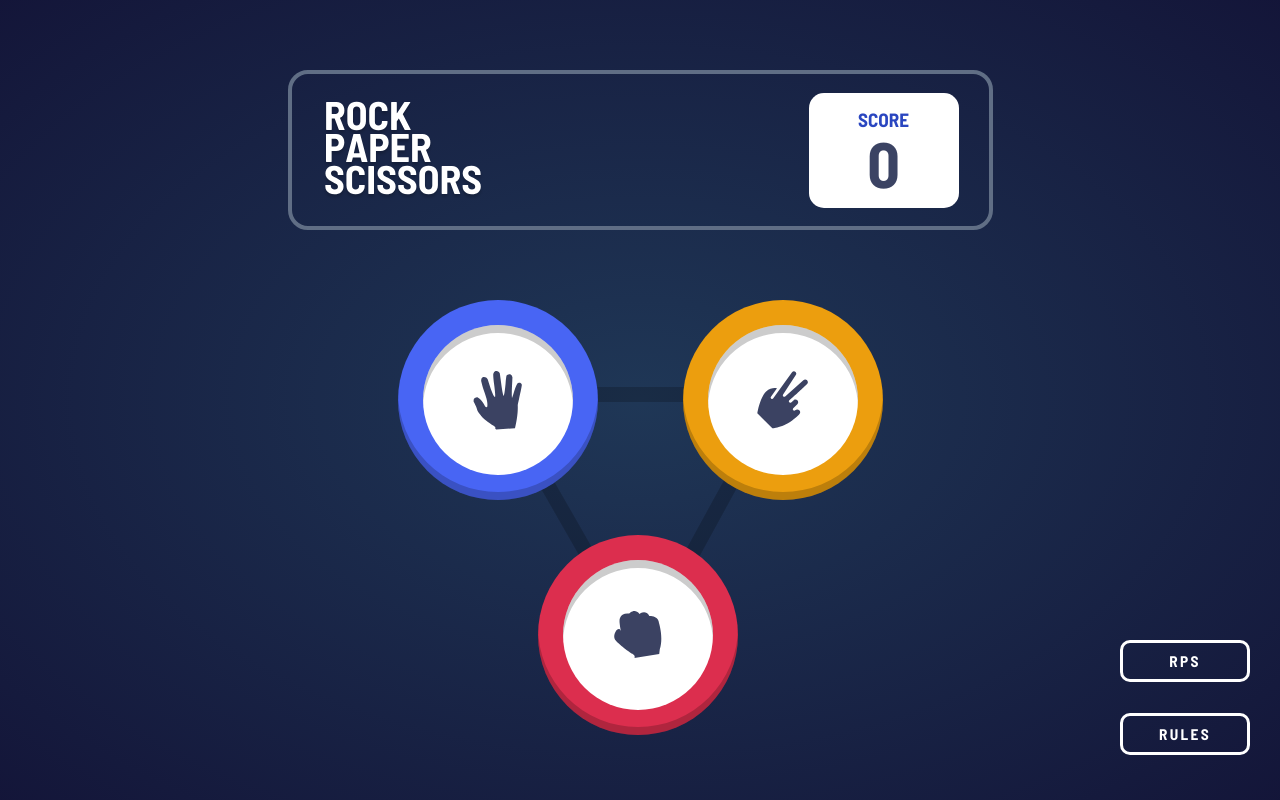
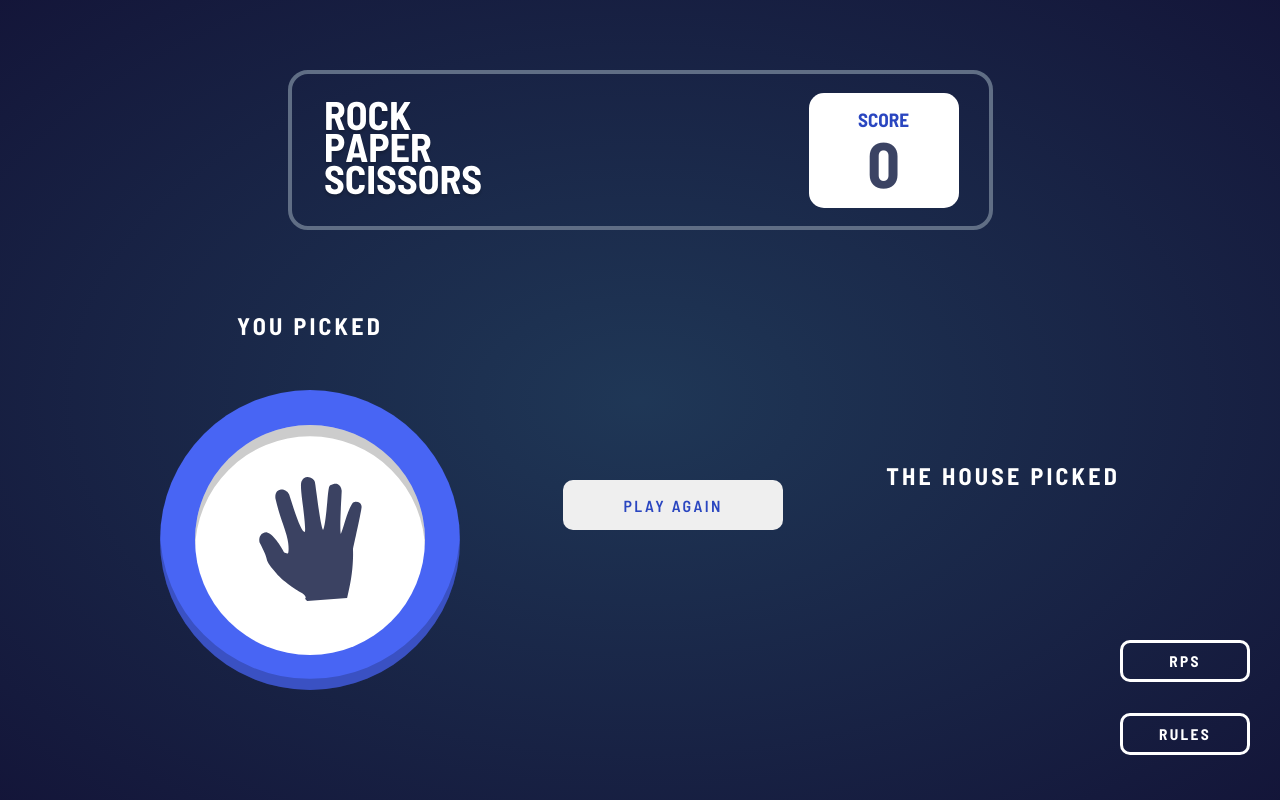
Before and after one commit to m4tut/rock_paper_scissors_master, a plain HTML site: page index.html in a window 1280 px wide. Both pictures are taken after a click on the button 497 px from the left and 400 px from the top of the page. Drawn offline with Linux system fonts and the light colour scheme.

Commit message:
update project

```diff
--- a/index.html
+++ b/index.html
@@ -8,15 +8,8 @@
 
         <link rel="stylesheet" href="style/style.css" />
         <script src="js/script.js" defer></script>
-        <!--
-  You Picked
-  The House Picked
+    </head>
 
-  You Win
-  You Lose
-
-  Play Again -->
-    </head>
     <body>
         <header class="header">
             <div class="score">
@@ -31,11 +24,13 @@
                     <img src="images/icon-paper.svg" alt="paper" />
                 </span>
             </button>
+
             <button data-option="scissors-option" class="option scissors">
                 <span data-option="scissors-option" class="option_inner">
                     <img src="images/icon-scissors.svg" alt="scissors" />
                 </span>
             </button>
+
             <button data-option="rock-option" class="option rock">
                 <span data-option="rock-option" class="option_inner">
                     <img src="images/icon-rock.svg" alt="rock" />
@@ -48,11 +43,34 @@
                 </span>
             </button>
 
-            <button data-option="rock-option" class="option spock">
-                <span data-option="rock-option" class="option_inner">
+            <button data-option="spock-option" class="option spock">
+                <span data-option="spock-option" class="option_inner">
                     <img src="images/icon-spock.svg" alt="spock" />
                 </span>
             </button>
+        </main>
+
+        <!-- window game -->
+        <main class="main_game active_new_game">
+            <div class="you_picked">
+                <h2 class="main_game_title">You Picked</h2>
+                <div class="you_picked_block"></div>
+            </div>
+            <div class="new_game_block">
+                <h1></h1>
+                <button id="play_again">Play Again</button>
+            </div>
+            <div class="the_house_picked">
+                <h2 class="main_game_title">The House Picked</h2>
+                <div class="the_house_picked_block">
+                    <!-- <button data-option="spock-option" class="option spock">
+                        <span data-option="spock-option" class="option_inner">
+                            <img src="images/icon-spock.svg" alt="spock" />
+                        </span>
+                    </button> -->
+                </div>
+            </div>
+            <!-- win_option -->
         </main>
 
         <footer class="footer">
@@ -60,7 +78,7 @@
             <button id="rules_btn">Rules</button>
         </footer>
 
-        <!-- modal window -->
+        <!-- modal window rules -->
         <div class="rules">
             <div class="rules_inner">
                 <div class="rules_header">
--- a/js/script.js
+++ b/js/script.js
@@ -43,10 +43,12 @@ document.addEventListener('DOMContentLoaded', () => {
     // bonus game
     const bonusGameBtnElem = document.getElementById('bonusGame_btn');
     const imgRulesElem = document.querySelector('.img_rules');
+    const scoreNumberElem = document.querySelector('.score_number');
     const body = document.body;
 
     bonusGameBtnElem.addEventListener('click', () => {
         body.classList.toggle('bonus_game');
+        scoreNumberElem.textContent = '0';
         if (bonusGameBtnElem.textContent == 'rps') {
             imgRulesElem.src = 'images/image-rules-bonus.svg';
             bonusGameBtnElem.textContent = 'rpsls';
@@ -55,4 +57,60 @@ document.addEventListener('DOMContentLoaded', () => {
             imgRulesElem.src = 'images/image-rules.svg';
         }
     });
+
+    // //////////////////////////////
+    // game
+    const game = () => {
+        const optionElem = document.querySelectorAll('.option');
+        const mainElem = document.querySelector('.main');
+        const mainGameElem = document.querySelector('.main_game');
+        const youPickedBlockElem = document.querySelector('.you_picked_block');
+        const playAgainElem = document.getElementById('play_again');
+        let btnElem;
+        let truefalse = 1;
+        const youWin = 'You Win';
+        const youLose = 'You Lose';
+        const itsATie = "IT'S A TIE";
+
+        optionElem.forEach((item) => {
+            item.addEventListener('click', () => {
+                if (truefalse) {
+                    mainElem.style.opacity = '0';
+
+                    setTimeout(() => {
+                        mainElem.style.display = 'none';
+                    }, 500);
+
+                    mainGameElem.style.display = 'flex';
+
+                    setTimeout(() => {
+                        mainGameElem.style.opacity = '1';
+                    }, 800);
+
+                    youPickedBlockElem.innerHTML = item.outerHTML;
+                    btnElem = item.dataset.option;
+                    truefalse = 0;
+                }
+            });
+        });
+
+        playAgainElem.addEventListener('click', () => {
+            mainGameElem.style.opacity = '0';
+            setTimeout(() => {
+                mainGameElem.style.display = 'none';
+            }, 500);
+
+            setTimeout(() => {
+                mainElem.style.display = 'block';
+            }, 500);
+
+            setTimeout(() => {
+                mainElem.style.opacity = '1';
+            }, 800);
+
+            truefalse = 1;
+        });
+    };
+
+    game();
 });
--- a/style/style.css
+++ b/style/style.css
@@ -28,6 +28,11 @@
 html,
 body {
     height: 100%;
+
+    -webkit-user-select: none;
+    -moz-user-select: none;
+    -ms-user-select: none;
+    user-select: none;
 }
 
 body {
@@ -37,6 +42,8 @@ body {
     background-image: var(--radialGradient);
     position: relative;
     padding-top: 70px;
+
+    overflow: hidden;
 }
 
 button {
@@ -95,6 +102,7 @@ button {
     margin-top: 70px;
     background: url(../images/bg-triangle.svg) no-repeat center;
     position: relative;
+    transition: opacity 1s;
 }
 
 .option {
@@ -107,6 +115,8 @@ button {
 
     -webkit-box-shadow: inset 0 -0.5rem rgb(0 0 0 / 20%);
     box-shadow: inset 0 -0.5rem rgb(0 0 0 / 20%);
+
+    position: absolute;
 }
 
 .option:hover .option_inner {
@@ -118,21 +128,18 @@ button {
 }
 
 .paper {
-    position: absolute;
     top: 0;
     left: 110px;
     background-color: var(--paperColor);
 }
 
 .scissors {
-    position: absolute;
     top: 0;
     right: 110px;
     background-color: var(--scissorsColor);
 }
 
 .rock {
-    position: absolute;
     bottom: 15px;
     left: 250px;
     background-color: var(--rockColor);
@@ -140,7 +147,6 @@ button {
 
 .lizard {
     display: none;
-    position: absolute;
     bottom: 15px;
     left: 180px;
     background-color: var(--lizardColor);
@@ -148,7 +154,6 @@ button {
 
 .spock {
     display: none;
-    position: absolute;
     top: 110px;
     left: 125px;
     background-color: var(--cyanColor);
@@ -169,6 +174,115 @@ button {
     align-items: center;
 
     transition: background-color 2s linear;
+}
+
+/* main game */
+.main_game {
+    display: none;
+    justify-content: space-between;
+
+    opacity: 0;
+    transition: opacity 1s, width 1s;
+
+    width: 705px;
+    height: 400px;
+    margin: 0 auto;
+    margin-top: 70px;
+    position: relative;
+    text-transform: uppercase;
+    text-align: center;
+    color: white;
+    letter-spacing: 0.2rem;
+    font-size: 1rem;
+    margin: 0 auto;
+    margin-top: 70px;
+    align-items: center;
+}
+
+.active_new_game {
+    display: flex;
+    width: 960px;
+}
+
+.main_game_title {
+    margin-bottom: 50px;
+}
+
+.main_game .option,
+.bonus_game .main_game .option {
+    position: relative;
+    top: 0;
+    left: 0;
+    right: 0;
+    bottom: 0;
+
+    width: 300px;
+    height: 300px;
+
+    -webkit-box-shadow: inset 0 -0.7rem rgb(0 0 0 / 20%);
+    box-shadow: inset 0 -0.7rem rgb(0 0 0 / 20%);
+}
+
+.main_game .option_inner,
+.bonus_game .main_game .option_inner {
+    width: 230px;
+    height: 230px;
+
+    -webkit-box-shadow: inset 0 0.7rem rgb(0 0 0 / 20%);
+    box-shadow: inset 0 0.7rem rgb(0 0 0 / 20%);
+}
+
+.main_game .option_inner img {
+    width: 45%;
+    height: auto;
+}
+
+.new_game_block {
+    width: 220px;
+    margin: 0 70px;
+    text-transform: uppercase;
+    text-align: center;
+    color: white;
+    letter-spacing: 0.15rem;
+    display: none;
+}
+
+.active_new_game .new_game_block {
+    display: block;
+}
+
+.new_game_block h1 {
+    font-size: 3rem;
+    margin-bottom: 10px;
+}
+
+#play_again {
+    width: 100%;
+    height: 50px;
+    color: var(--scoreText);
+    border-radius: 10px;
+    text-transform: inherit;
+    letter-spacing: inherit;
+    font-size: 1rem;
+}
+
+.you_picked {
+    position: relative;
+}
+
+.the_house_picked_block {
+
+}
+
+.win_option::before {
+    content: '';
+    position: absolute;
+    top: 0;
+    left: 0;
+    width: 600px;
+    height: 600px;
+    border-radius: 50%;
+    background: rgba(255, 255, 255, 0.1);
 }
 
 /* footer */
@@ -223,11 +337,6 @@ button {
     width: 100%;
     background-color: rgba(0, 0, 0, 50%);
     transition: height 1s;
-
-    -webkit-user-select: none;
-    -moz-user-select: none;
-    -ms-user-select: none;
-    user-select: none;
 }
 
 .rules_active {
@@ -307,21 +416,18 @@ button {
 }
 
 .bonus_game .paper {
-    position: absolute;
     top: 110px;
     left: 425px;
     background-color: var(--paperColor);
 }
 
 .bonus_game .scissors {
-    position: absolute;
     top: 0;
     right: 280px;
     background-color: var(--scissorsColor);
 }
 
 .bonus_game .rock {
-    position: absolute;
     bottom: 15px;
     left: 375px;
 
@@ -346,6 +452,10 @@ button {
 
 /* media */
 @media (max-width: 755px) {
+    body {
+        overflow: scroll;
+    }
+
     /* header */
     .header {
         width: 310px;
```
